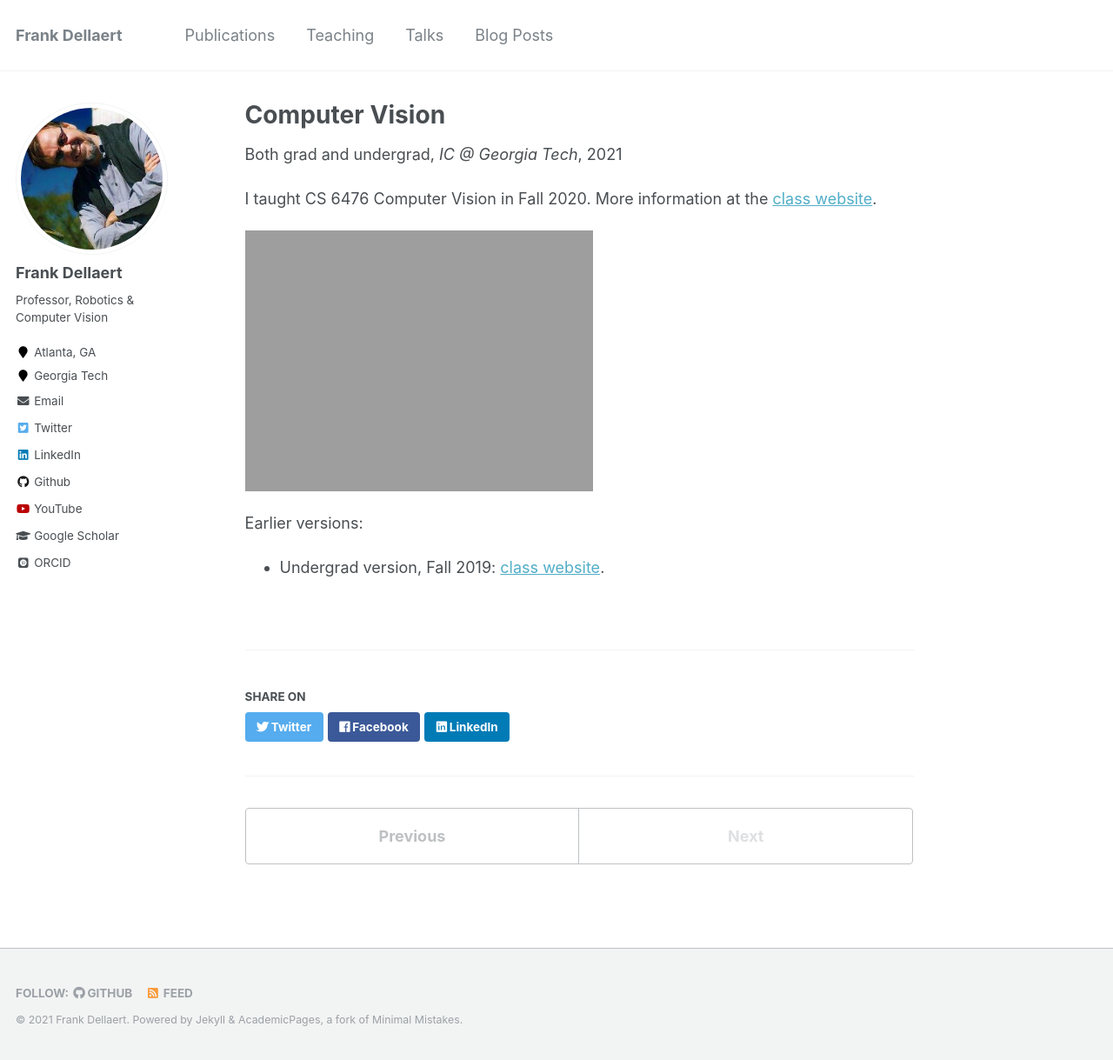
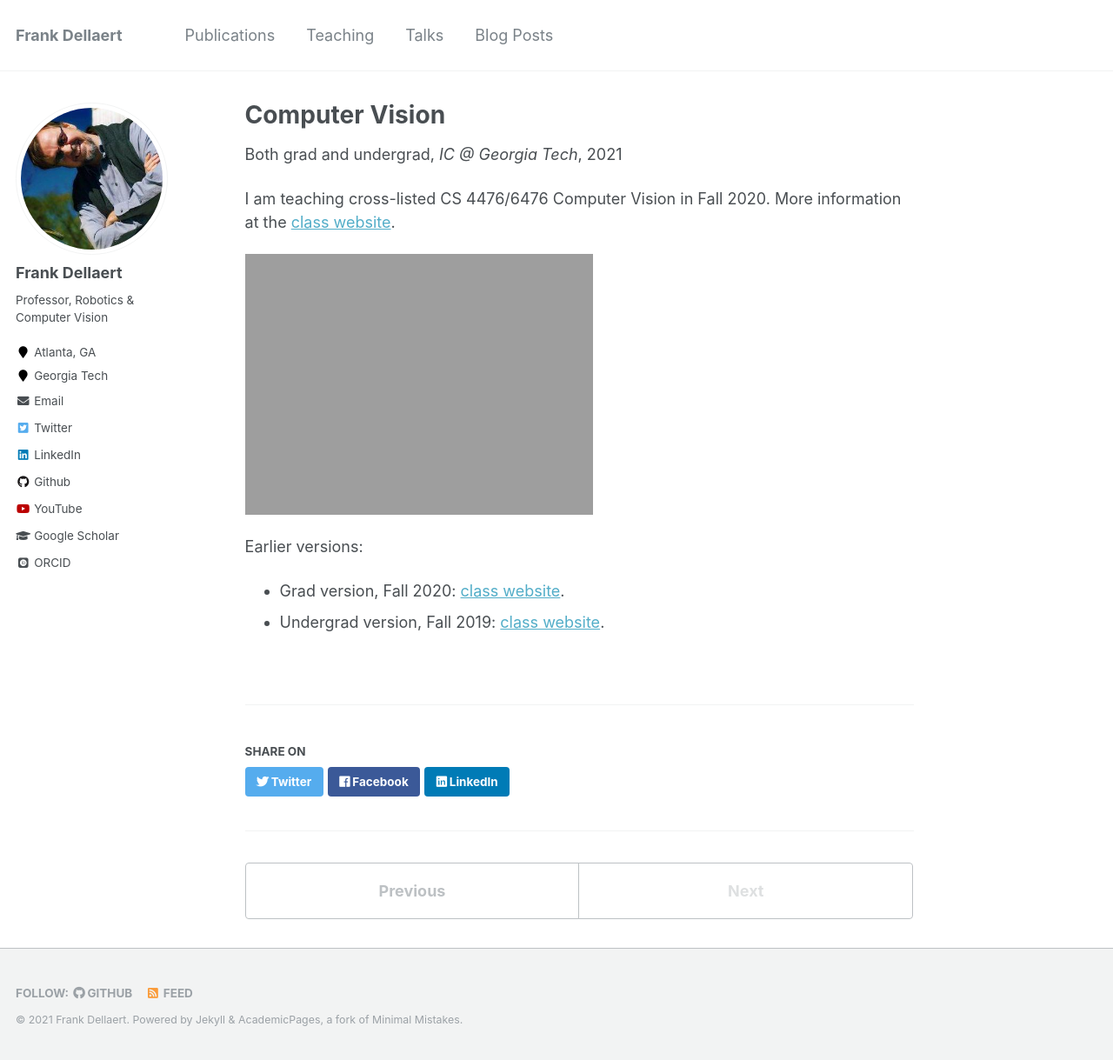
Before and after one commit to dellaert/dellaert.github.io, a Jekyll site: the page built from _teaching/x476.md, in a window 1280 px wide and 1219 px high. Shown: the whole window at 87% size. Built offline with Jekyll 4.4.1, drawn with Linux system fonts in a browser that asks for light colours; some web fonts are replaced.

Commit message:
Update x476.md

```diff
--- a/_teaching/x476.md
+++ b/_teaching/x476.md
@@ -8,10 +8,11 @@ date: 2021-01-01
 location: "Atlanta-GA"
 ---
 
-I taught CS 6476 Computer Vision in Fall 2020. More information at the [class website](https://dellaert.github.io/20F-6476/).
+I am teaching cross-listed CS 4476/6476 Computer Vision in Fall 2020. More information at the [class website](https://dellaert.github.io/21F-x476/).
 
-![Crazy Eye](https://dellaert.github.io/20F-6476/images/cover-image.jpg)
+![Crazy Eye](https://dellaert.github.io/21F-x476/images/cover-image.jpg)
 
 Earlier versions:
 
+- Grad version, Fall 2020: [class website](https://dellaert.github.io/20F-6476/).
 - Undergrad version, Fall 2019: [class website](https://dellaert.github.io/19F-4476/).
```
